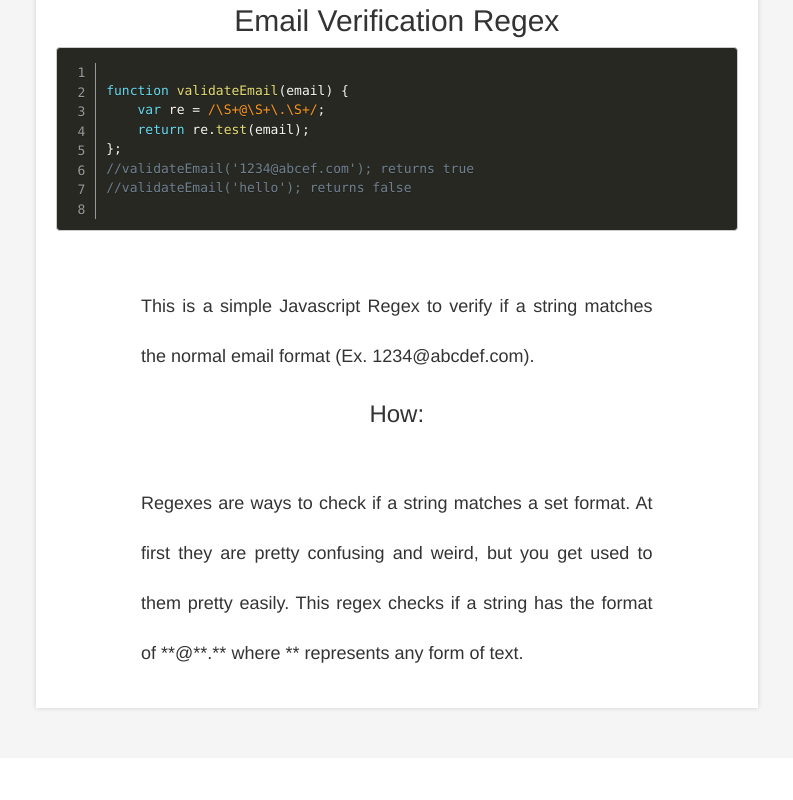
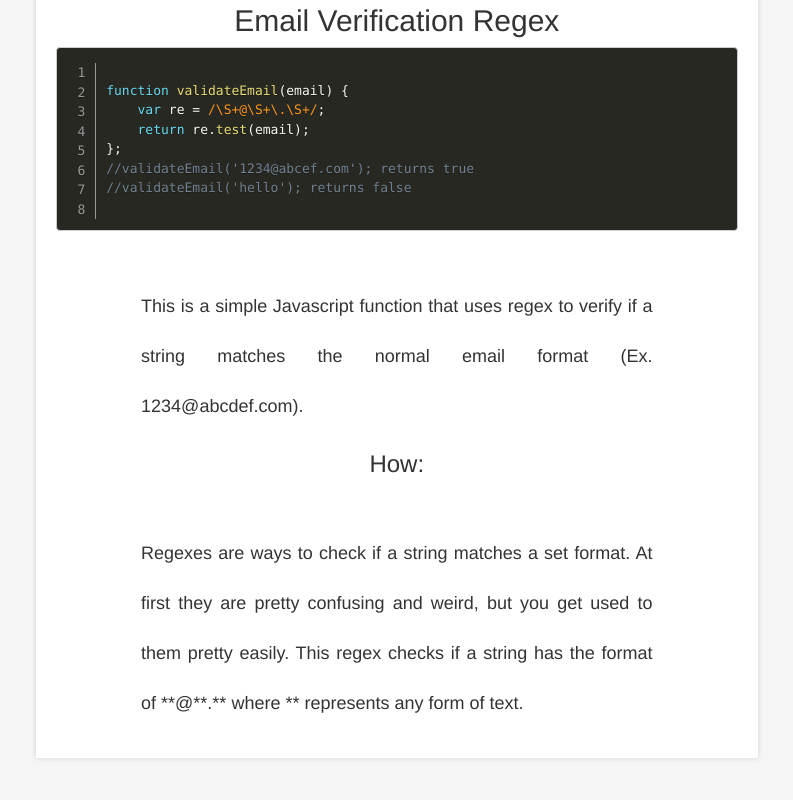
Before and after one commit to teencodemonkey/teencodemonkey.github.io, a plain HTML site: page index.html in a window 1280 px wide. Shown: the part 2236-3036 px from the top of the page, without its empty margins (416-1209 px from the left). Before the commit the page ends 2994 px from the top, so only its background shows below. Drawn offline with nearby package versions, Linux system fonts and the light colour scheme; some packages are replaced by stand-ins of ours.

Commit message:
new commit

```diff
--- a/home.html
+++ b/home.html
@@ -38,7 +38,7 @@ function validateEmail(email) {
 //validateEmail('hello'); returns false
         </code></pre>
     <h4>
-        This is a simple Javascript Regex to verify if a string matches the normal email format (Ex. 1234@abcdef.com).
+        This is a simple Javascript function that uses regex to verify if a string matches the normal email format (Ex. 1234@abcdef.com).
     </h4>
     <h3>How:</h3>
     <h4>
```
